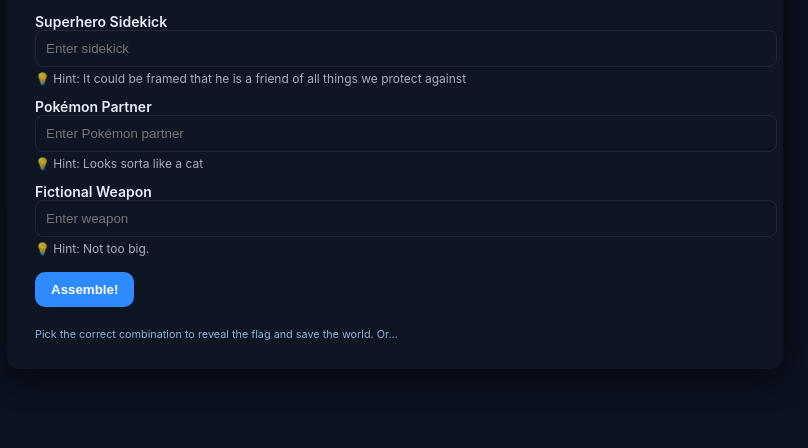
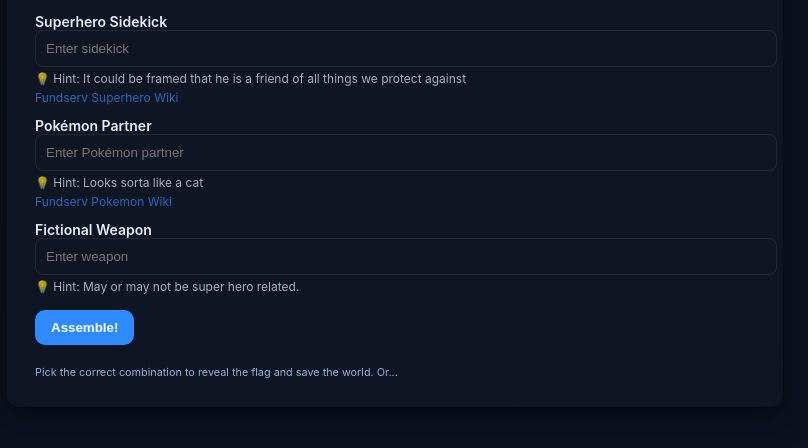
Before and after one commit to terrykim109/ctflast, a plain HTML site: page index.html in a window 1280 px wide. Shown: the part 572-1020 px from the top of the page, without its empty margins (245-1053 px from the left). Drawn offline with Linux system fonts and the light colour scheme.

Commit message:
little change

```diff
--- a/index.html
+++ b/index.html
@@ -45,14 +45,24 @@
   <label for="sidekick">Superhero Sidekick</label>
   <input id="sidekick" name="sidekick" type="text" placeholder="Enter sidekick" />
   <small style="display:block;margin-top:4px;opacity:0.7;font-size:12px;">💡 Hint: It could be framed that he is a friend of all things we protect against</small>
-
+  <small style="display:block;margin-top:4px;opacity:0.7;font-size:12px;">
+  <a href="https://ctfsuper.vercel.app/" target="_blank" style="color:#2e8bff;text-decoration:none;">
+     Fundserv Superhero Wiki
+  </a>
+</small>
   <label for="pokemon">Pokémon Partner</label>
   <input id="pokemon" name="pokemon" type="text" placeholder="Enter Pokémon partner" />
   <small style="display:block;margin-top:4px;opacity:0.7;font-size:12px;">💡 Hint: Looks sorta like a cat</small>
+   <small style="display:block;margin-top:4px;opacity:0.7;font-size:12px;">
+  <a href="https://pokewiki-seven.vercel.app/" target="_blank" style="color:#2e8bff;text-decoration:none;">
+     Fundserv Pokemon Wiki
+  </a>
+</small>
+
 
   <label for="weapon">Fictional Weapon</label>
   <input id="weapon" name="weapon" type="text" placeholder="Enter weapon" />
-  <small style="display:block;margin-top:4px;opacity:0.7;font-size:12px;">💡 Hint: Not too big.</small>
+  <small style="display:block;margin-top:4px;opacity:0.7;font-size:12px;">💡 Hint: May or may not be super hero related.</small>
 
   <button type="submit">Assemble!</button>
 </form>
```
